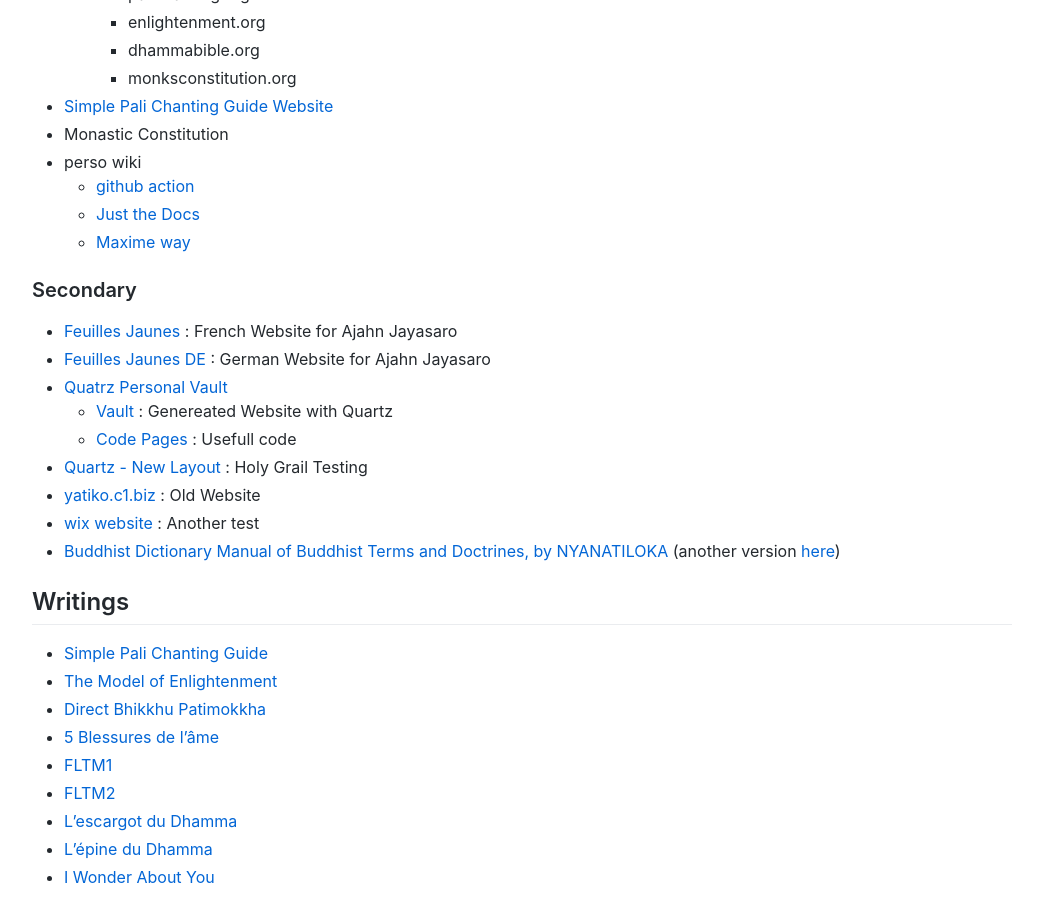
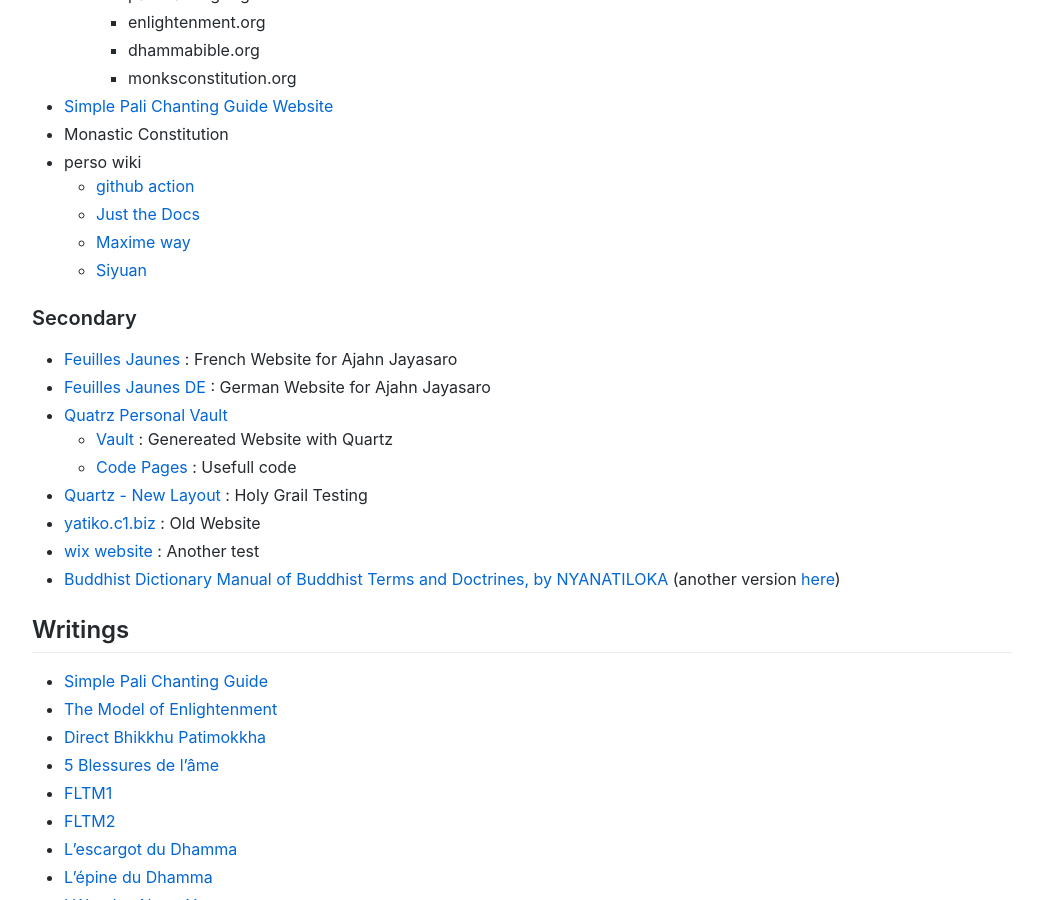
Before and after one commit to cittadhammo/old-personal-website, a Jekyll site: the page built from projects.md, in a window 1280 px wide and 900 px high, scrolled down 807 px. Shown: the whole window, without its empty margins (118-1161 px from the left). Built offline with Jekyll 4.4.1, drawn with Linux system fonts in a browser that asks for light colours.

Commit message:
Update projects.md

```diff
--- a/projects.md
+++ b/projects.md
@@ -34,6 +34,7 @@
   - [github action](https://github.com/marketplace/actions/wiki-page-creator-action)
   - [Just the Docs](https://github.com/just-the-docs/just-the-docs/tree/main)
   - [Maxime way](https://digital-garden-jekyll-template.netlify.app/)
+  - [Siyuan](https://github.com/siyuan-note/siyuan)
 
 ### Secondary
 - [Feuilles Jaunes](http://www.ajahnjayasaro.fr) : French Website for Ajahn Jayasaro
```
